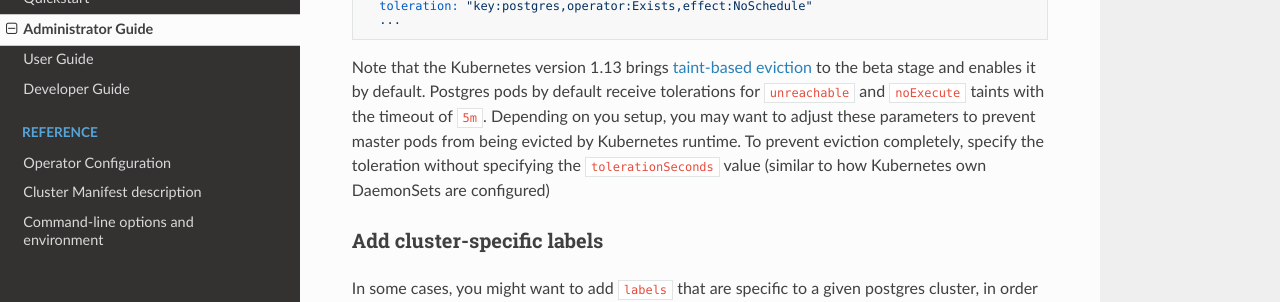
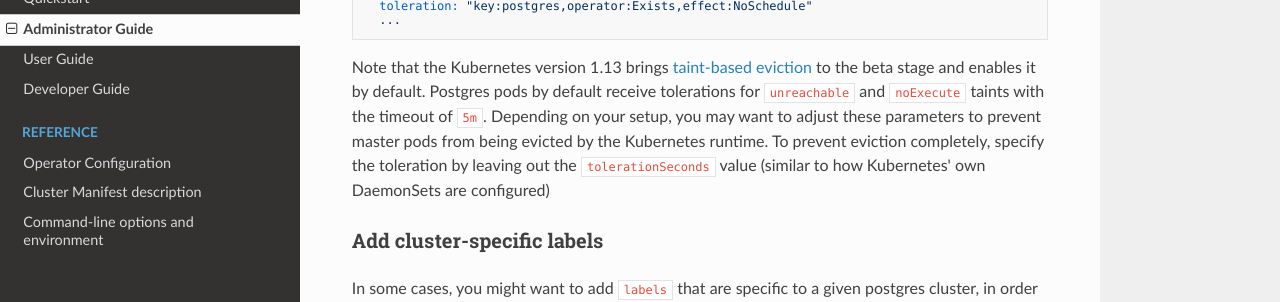
Before and after one commit to zalando/postgres-operator, an MkDocs documentation site: the page built from docs/administrator.md, in a window 1280 px wide and 900 px high, scrolled down 2692 px. Shown: the part 151-453 px from the top of the window. Built offline with MkDocs 1.6.1, drawn with Linux system fonts in a browser that asks for light colours; nearby versions of some CDN libraries; old or Windows-style settings are respelled for this version of MkDocs.

Commit message:
Address review comments
Address review comments

```diff
--- a/docs/administrator.md
+++ b/docs/administrator.md
@@ -148,8 +148,8 @@ data:
 
 Note that the Kubernetes version 1.13 brings [taint-based eviction](https://kubernetes.io/docs/concepts/configuration/taint-and-toleration/#taint-based-evictions) to the beta stage and enables it by default.
 Postgres pods by default receive tolerations for `unreachable` and `noExecute` taints with the timeout of `5m`.
-Depending on you setup, you may want to adjust these parameters to prevent master pods from being evicted by Kubernetes runtime.
-To prevent eviction completely, specify the toleration without specifying the `tolerationSeconds` value (similar to how Kubernetes own DaemonSets are configured)
+Depending on your setup, you may want to adjust these parameters to prevent master pods from being evicted by the Kubernetes runtime.
+To prevent eviction completely, specify the toleration by leaving out the `tolerationSeconds` value (similar to how Kubernetes' own DaemonSets are configured)
 
 ### Add cluster-specific labels
 
```
